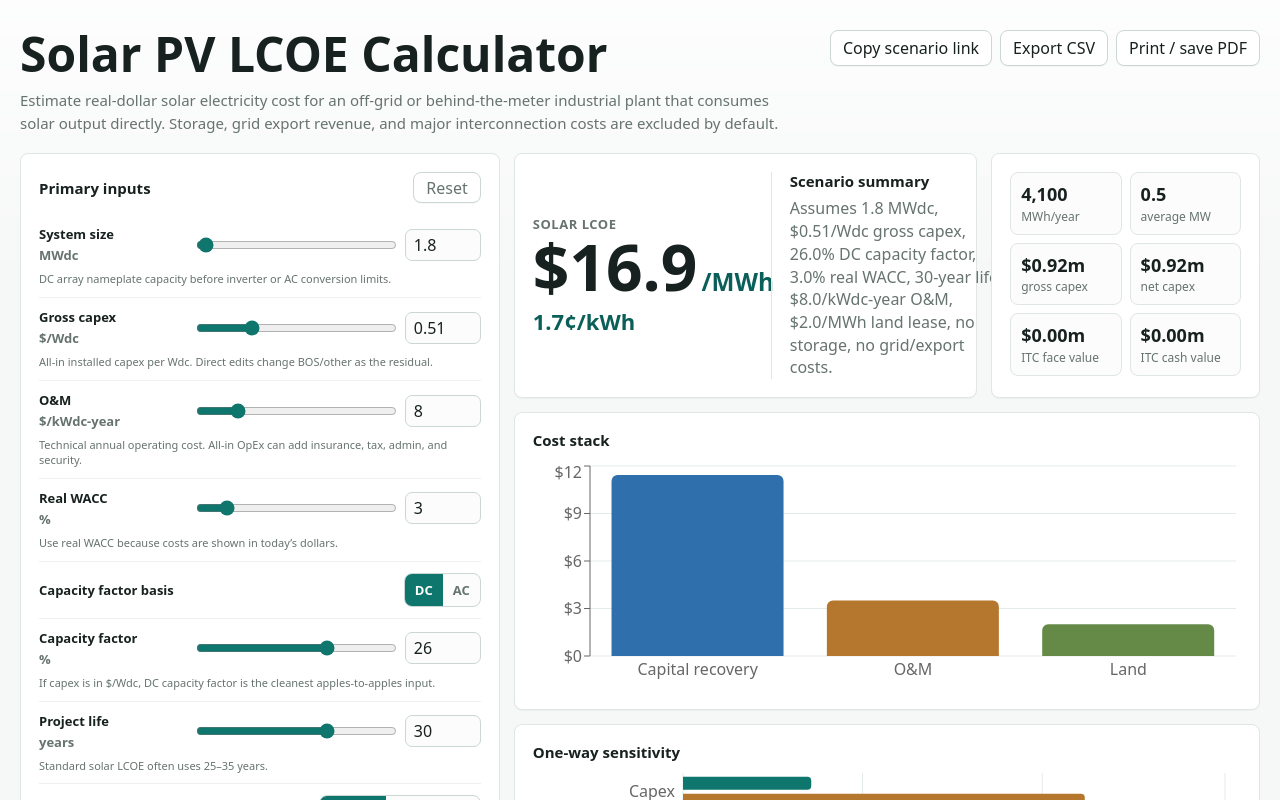
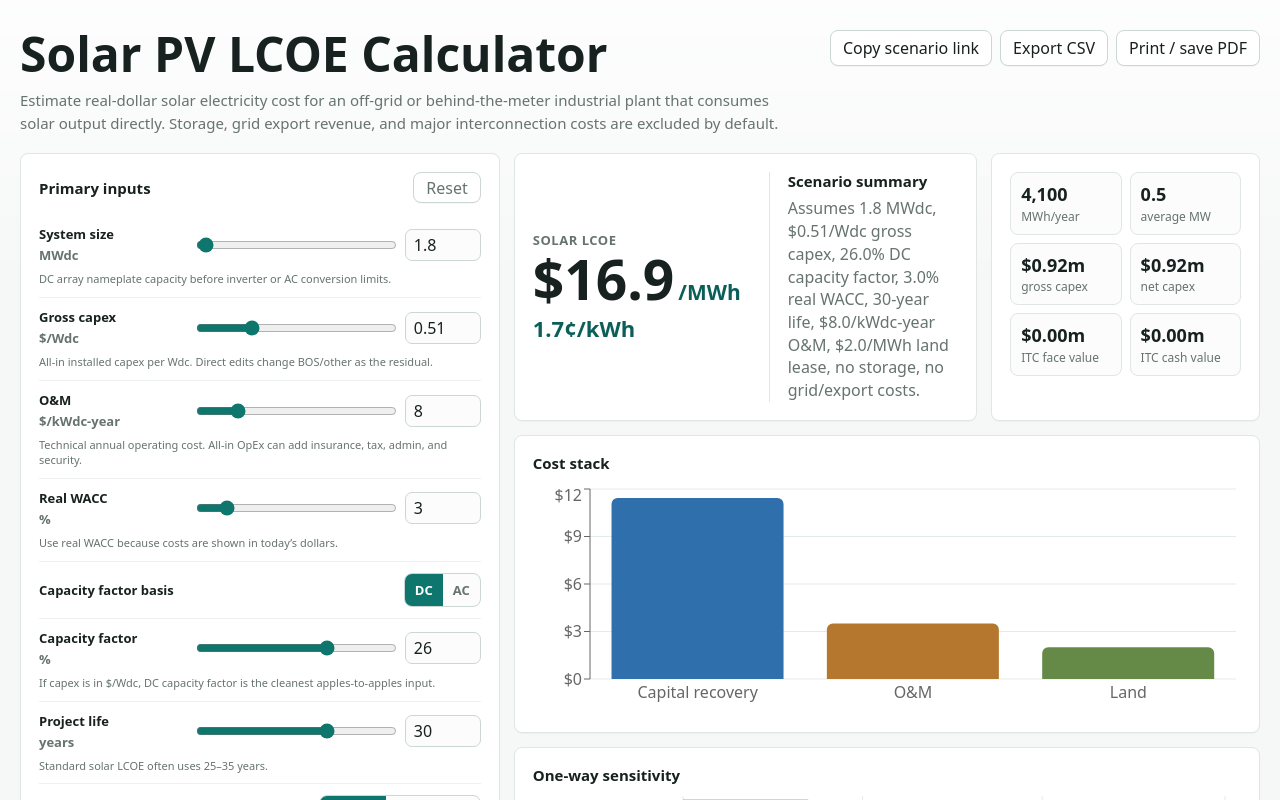
Before and after one commit to guffi/solar-calculator, a React (Vite) app: page / in a window 1280 px wide. Shown: the top 800 px of the page. Built offline with nearby package versions, Linux system fonts and the light colour scheme.

Commit message:
Prevent summary result overlap

```diff
--- a/src/styles.css
+++ b/src/styles.css
@@ -66,9 +66,9 @@ input[type="range"] { width: 100%; accent-color: var(--accent); }
 .detailsBody { padding: 0 18px 16px; }
 
 .topResults { display: grid; grid-template-columns: minmax(0, 1fr) minmax(260px, .58fr); gap: 14px; align-items: stretch; position: sticky; top: 12px; z-index: 1; }
-.resultPanel { display: grid; grid-template-columns: minmax(220px, .72fr) minmax(240px, 1fr); gap: 18px; align-items: center; }
+.resultPanel { display: grid; grid-template-columns: minmax(218px, .74fr) minmax(0, 1fr); gap: 18px; align-items: center; }
 .eyebrow { color: var(--muted); font-size: 13px; font-weight: 800; letter-spacing: .04em; text-transform: uppercase; }
-.bigResult { display: flex; align-items: baseline; flex-wrap: nowrap; gap: 4px; max-width: 100%; margin-top: 4px; font-size: clamp(46px, 5vw, 68px); line-height: .95; font-weight: 780; font-variant-numeric: tabular-nums; letter-spacing: 0; white-space: nowrap; }
+.bigResult { display: flex; align-items: baseline; flex-wrap: nowrap; gap: 4px; max-width: 100%; margin-top: 4px; font-size: clamp(44px, 4.3vw, 60px); line-height: .95; font-weight: 780; font-variant-numeric: tabular-nums; letter-spacing: 0; white-space: nowrap; }
 .bigUnit { font-size: .38em; color: var(--accent-strong); white-space: nowrap; }
 .subResult { margin-top: 8px; color: var(--accent-strong); font-size: 22px; font-weight: 760; }
 .metricGrid { display: grid; grid-template-columns: repeat(2, minmax(0, 1fr)); gap: 8px; }
@@ -95,7 +95,7 @@ td:nth-child(2) { color: var(--text); font-variant-numeric: tabular-nums; white-
   .headerActions { justify-content: flex-start; }
   .layout { display: flex; flex-direction: column; }
   .outputs, .topResults { display: contents; }
-  .resultPanel { position: static; order: 1; grid-template-columns: minmax(220px, .72fr) minmax(240px, 1fr); }
+  .resultPanel { position: static; order: 1; grid-template-columns: minmax(218px, .74fr) minmax(0, 1fr); }
   .inputs { order: 2; }
   .metricsPanel { order: 3; }
   .warnings { order: 4; }
```
